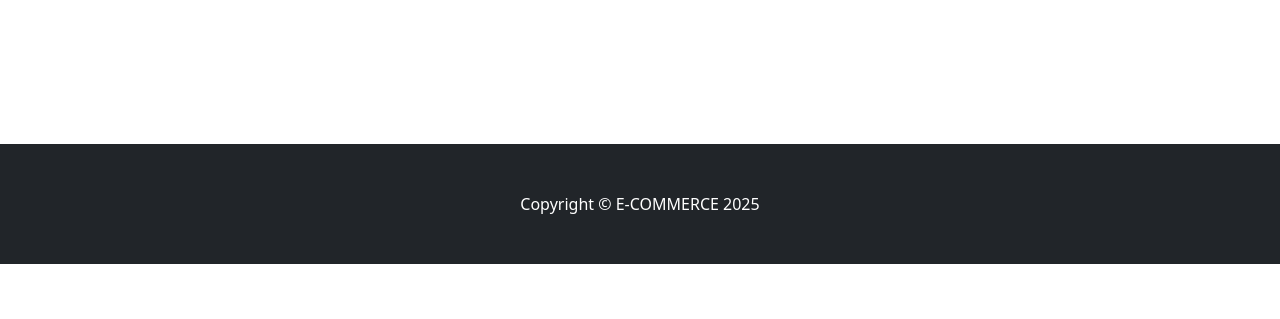
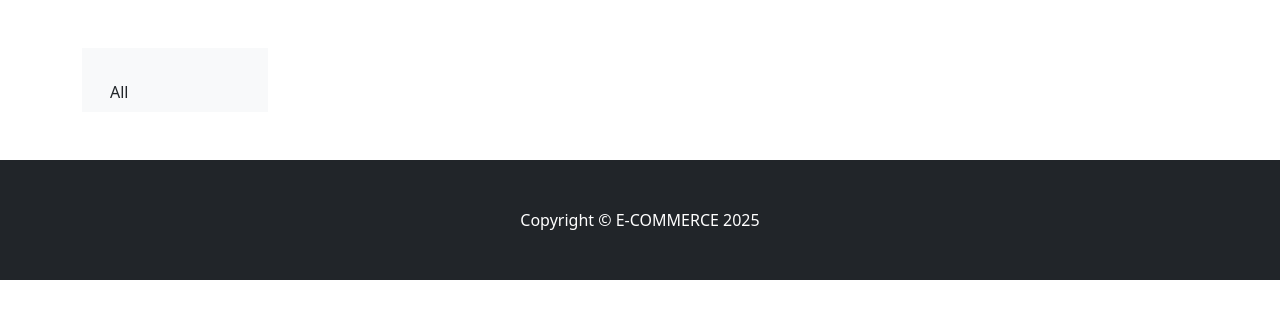
Before and after one commit to Zo0M999/e_commerce, a Django app: page /all_products/ in a window 1280 px wide. Shown: the part 56-375 px from the top of the page. Run offline with Django 5.2, Linux system fonts and the light colour scheme; data that the repository does not hold is empty; some libraries are stand-ins or nearby versions.

Commit message:
added category column on all_products page

```diff
--- a/e_commerce/store/urls.py
+++ b/e_commerce/store/urls.py
@@ -6,6 +6,7 @@ app_name = 'store'
 urlpatterns = [
     path('', views.home, name='home'),
     path('all_products/', views.all_products, name='all_products'),
+    path('all_products/<int:category_id>', views.all_products, name='all_products'),
     path('product/<int:prod_id>', views.product, name='product'),
     path('category/<int:category_id>', views.category, name='category'),
     path('about/', views.about, name='about'),
--- a/e_commerce/store/views.py
+++ b/e_commerce/store/views.py
@@ -10,8 +10,13 @@ def home(request):
     })
 
 
-def all_products(request):
-    products = Product.objects.all()
+def all_products(request, category_id=None):
+    if category_id:
+        category = Category.objects.get(id=category_id)
+        products = Product.objects.filter(category=category)
+    else:
+        products = Product.objects.all()
+
     return render(request, 'store/all_products.html', context={
         'title': 'All Products',
         'products': products,
--- a/e_commerce/templates/store/all_products.html
+++ b/e_commerce/templates/store/all_products.html
@@ -4,7 +4,22 @@
 {% block content %}
 {% load static %}
     <section class="py-5">
-        <div class="container px-4 px-lg-5 mt-5">
+        <div class="container px-4">
+            <div class="row">
+                <div class="col-md-3 col-lg-2 bg-light sidebar">
+                    <br/>
+                    <ul class="list-group list-group-flush">
+                        <li class="list-group-item list-group-item-action bg-light">
+                            <a class="nav-link" href="{% url 'store:all_products' %}">All</a>
+                        </li>
+                        {% for cat in categories %}
+                            <li class="list-group-item list-group-item-action bg-light">
+                                <a class="nav-link" href="{% url 'store:all_products' cat.id %}">{{ cat }}</a>
+                            </li>
+                        {% endfor %}
+                    </ul>
+                </div>
+                <div class="col-md-9 col-lg-10">
                     <div class="row gx-4 gx-lg-5 row-cols-2 row-cols-md-3 row-cols-xl-4 justify-content-center">
                         {% for product in products %}
                             <div class="col mb-5">
@@ -32,5 +47,7 @@
                         {% endfor %}
             </div>
                 </div>
+            </div>
+        </div>
     </section>
 {% endblock %}
```
Lines whose indentation alone changed are shown as unchanged.
